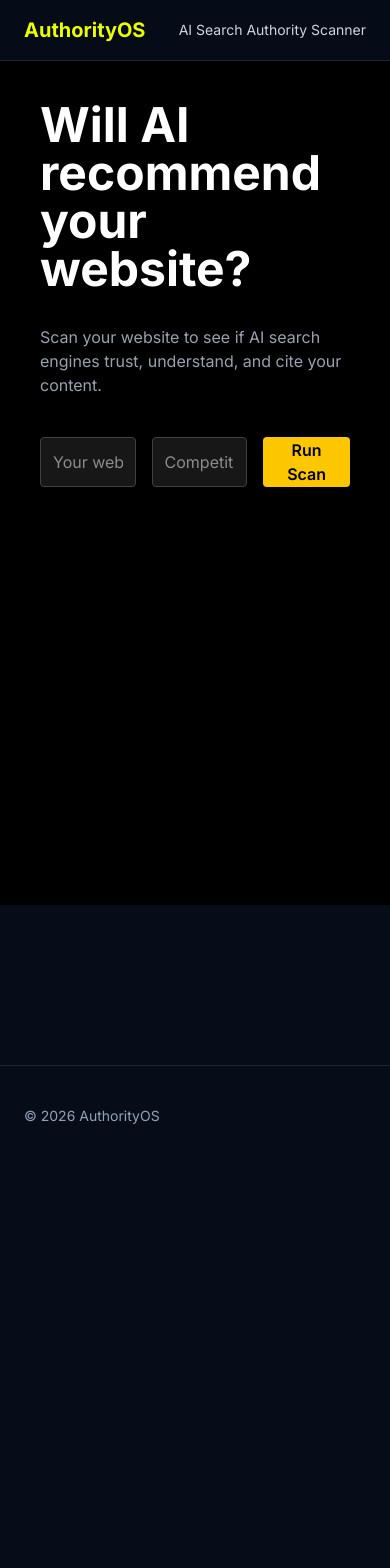
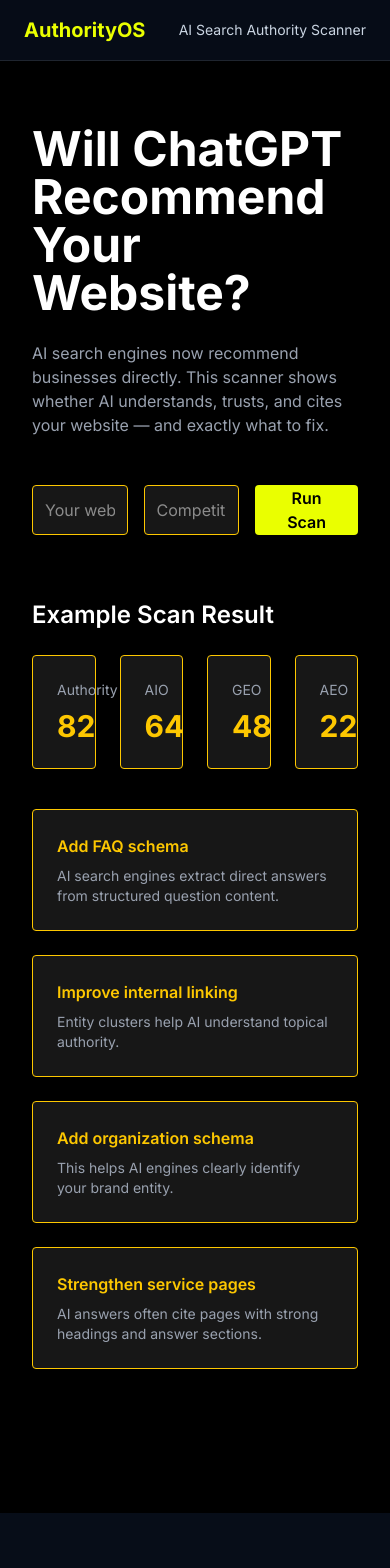
Before and after one commit to mthibs21-source/authority-os, a Next.js app: page / in a window 390 px wide. Shown: the top 1568 px of the page. Before the commit the page ends 1166 px from the top, so only its background shows below. Built offline with nearby package versions, Linux system fonts and the light colour scheme.

Commit message:
Update page.tsx

```diff
--- a/app/page.tsx
+++ b/app/page.tsx
@@ -2,7 +2,7 @@
 
 import { useState } from "react"
 
-export default function Home() {
+export default function Home(){
 
 const [website,setWebsite] = useState("")
 const [competitor,setCompetitor] = useState("")
@@ -22,8 +22,6 @@ export default function Home() {
 formatted = "https://" + formatted
 }
 
-    console.log("Scanning:",formatted)
-
 setLoading(true)
 setResults(null)
 
@@ -40,73 +38,110 @@ export default function Home() {
 })
 })
 
-      console.log("API status:",res.status)
-
-      if(!res.ok){
-
-        const text = await res.text()
-        console.error("API error:",text)
-
-        alert("Scan failed. Check console.")
-        setLoading(false)
-        return
-      }
-
 const data = await res.json()
-
-      console.log("Scan result:",data)
 
 setResults(data)
 
 }catch(err){
 
-      console.error("Scan crashed:",err)
-      alert("Scan crashed. See console.")
+console.error(err)
 
 }
 
 setLoading(false)
+
 }
 
-  return (
+return(
 
 <main className="min-h-screen bg-black text-white">
 
-      <div className="max-w-6xl mx-auto p-10">
+<div className="max-w-6xl mx-auto px-8 py-16">
 
-        <h1 className="text-5xl font-bold mb-8">
-          Will AI recommend your website?
+<h1 className="text-5xl font-bold mb-6">
+Will ChatGPT Recommend Your Website?
 </h1>
 
-        <p className="text-gray-400 mb-10">
-          Scan your website to see if AI search engines trust, understand,
-          and cite your content.
+<p className="text-gray-400 mb-12 max-w-2xl">
+AI search engines now recommend businesses directly. This scanner shows
+whether AI understands, trusts, and cites your website — and exactly what to fix.
 </p>
 
-        <div className="flex gap-4 mb-10">
+{/* SCAN INPUT */}
+
+<div className="flex gap-4 mb-16">
 
 <input
 value={website}
 onChange={(e)=>setWebsite(e.target.value)}
 placeholder="Your website"
-            className="bg-neutral-900 border border-neutral-700 p-3 rounded w-full"
+className="bg-neutral-900 border border-yellow-400 p-3 rounded w-full"
 />
 
 <input
 value={competitor}
 onChange={(e)=>setCompetitor(e.target.value)}
 placeholder="Competitor (optional)"
-            className="bg-neutral-900 border border-neutral-700 p-3 rounded w-full"
+className="bg-neutral-900 border border-yellow-400 p-3 rounded w-full"
 />
 
 <button
 onClick={runScan}
-            className="bg-yellow-400 text-black font-semibold px-6 rounded"
+className="bg-[#eaff00] text-black px-8 font-semibold rounded"
 >
 {loading ? "Scanning..." : "Run Scan"}
 </button>
 
 </div>
+
+{/* EXAMPLE DASHBOARD */}
+
+{!results && (
+
+<div className="mb-20">
+
+<h2 className="text-2xl font-semibold mb-6">
+Example Scan Result
+</h2>
+
+<div className="grid grid-cols-4 gap-6">
+
+<Score title="Authority" value="82"/>
+<Score title="AIO" value="64"/>
+<Score title="GEO" value="48"/>
+<Score title="AEO" value="22"/>
+
+</div>
+
+<div className="mt-10 grid md:grid-cols-2 gap-6">
+
+<ExampleCard
+title="Add FAQ schema"
+desc="AI search engines extract direct answers from structured question content."
+/>
+
+<ExampleCard
+title="Improve internal linking"
+desc="Entity clusters help AI understand topical authority."
+/>
+
+<ExampleCard
+title="Add organization schema"
+desc="This helps AI engines clearly identify your brand entity."
+/>
+
+<ExampleCard
+title="Strengthen service pages"
+desc="AI answers often cite pages with strong headings and answer sections."
+/>
+
+</div>
+
+</div>
+
+)}
+
+{/* LOADING */}
 
 {loading && (
 
@@ -121,9 +156,11 @@ export default function Home() {
 
 )}
 
+{/* RESULTS */}
+
 {results && (
 
-          <div className="space-y-10">
+<div className="space-y-16">
 
 <div className="grid grid-cols-4 gap-6">
 
@@ -134,16 +171,24 @@ export default function Home() {
 
 </div>
 
+{/* RECOMMENDATIONS */}
+
 <div>
 
-              <h2 className="text-xl mb-4">Recommendations</h2>
+<h2 className="text-xl mb-6">
+Recommended Improvements
+</h2>
 
-              <div className="space-y-4">
+<div className="grid md:grid-cols-2 gap-6">
 
 {results.recommendations.map((r:any,i:number)=>(
-                  <div key={i} className="bg-neutral-900 border border-neutral-700 p-4 rounded">
+<div key={i} className="bg-neutral-900 border border-yellow-400 p-6 rounded">
 
-                    <div className="font-semibold mb-1">
+<div className="text-yellow-400 font-semibold mb-2">
+{r.category}
+</div>
+
+<div className="font-semibold mb-2">
 {r.title}
 </div>
 
@@ -151,7 +196,7 @@ export default function Home() {
 {r.reason}
 </div>
 
-                    <div className="text-yellow-400 text-sm">
+<div className="text-sm">
 Fix: {r.fix}
 </div>
 
@@ -171,12 +216,13 @@ export default function Home() {
 </main>
 
 )
+
 }
 
-function Score({title,value}:{title:string,value:number}){
+function Score({title,value}:{title:string,value:any}){
 
 return(
-    <div className="bg-neutral-900 border border-neutral-700 p-6 rounded text-center">
+<div className="bg-neutral-900 border border-yellow-400 p-6 rounded text-center">
 
 <div className="text-gray-400 text-sm mb-2">
 {title}
@@ -189,3 +235,20 @@ function Score({title,value}:{title:string,value:number}){
 </div>
 )
 }
+
+function ExampleCard({title,desc}:{title:string,desc:string}){
+
+return(
+<div className="bg-neutral-900 border border-yellow-400 p-6 rounded">
+
+<div className="font-semibold mb-2 text-yellow-400">
+{title}
+</div>
+
+<div className="text-gray-400 text-sm">
+{desc}
+</div>
+
+</div>
+)
+}
```
Lines whose indentation alone changed are shown as unchanged.
